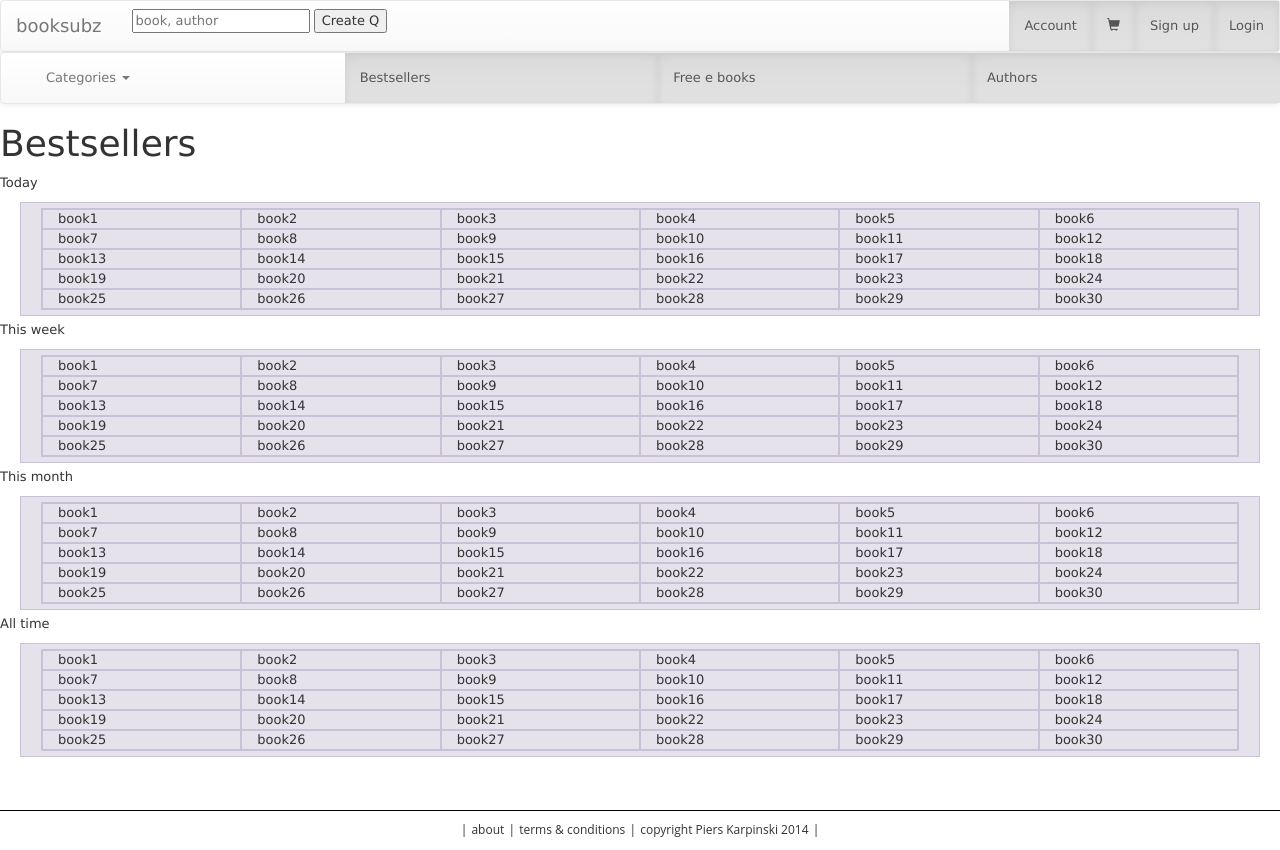
After one commit to PiersKarpinski/project_3_booksubz, a Rails app: template app/views/index/index.html.erb in a window 1280 px wide. The commit adds this page. Run offline with Rails 7, Linux system fonts and the light colour scheme; the template is opened without the code that fills it, so the values that code supplies are empty; style sheets or scripts are compiled from the project's sources; parts of the project's set-up code (start-up, migrations or seed data) failed here and were passed over; some libraries are stand-ins or nearby versions.

Commit message:
basic homepage layout

```diff
--- a/app/assets/stylesheets/scaffolds.css.scss
+++ b/app/assets/stylesheets/scaffolds.css.scss
@@ -109,3 +109,20 @@ html, body {
   padding: 10px 0px 10px 0px;
   font-size: 12px;
 }
+
+.show-grid{
+margin-top: 10px;
+margin-bottom: 10px;
+background-color: #eee;
+background-color: rgba(86,61,124,.15);
+border: 1px solid #ddd;
+border: 1px solid rgba(86,61,124,.2);
+}
+
+.show-grid div {
+border: 1px solid rgba(86,61,124,.2);
+}
+
+.row {
+  margin: 5px 20px 5px 20px;
+}
--- /dev/null
+++ b/app/controllers/index_controller.rb
@@ -0,0 +1,3 @@
+class IndexController < ApplicationController
+
+end
--- /dev/null
+++ b/app/views/index/index.html.erb
@@ -0,0 +1,153 @@
+<h1>Bestsellers</h1>
+
+<p>Today</p>
+<section class="bestsellers">
+  <div class= "row show-grid">
+    <div class="row">
+      <div class="col-xs-6 col-sm-4 col-md-2">book1</div>
+      <div class="col-xs-6 col-sm-4 col-md-2">book2</div>
+      <div class="col-xs-6 col-sm-4 col-md-2">book3</div>
+      <div class="col-xs-6 col-sm-4 col-md-2">book4</div>
+      <div class="col-xs-6 col-sm-4 col-md-2">book5</div>
+      <div class="col-xs-6 col-sm-4 col-md-2">book6</div>
+      <div class="col-xs-6 col-sm-4 col-md-2">book7</div>
+      <div class="col-xs-6 col-sm-4 col-md-2">book8</div>
+      <div class="col-xs-6 col-sm-4 col-md-2">book9</div>
+      <div class="col-xs-6 col-sm-4 col-md-2">book10</div>
+      <div class="col-xs-6 col-sm-4 col-md-2">book11</div>
+      <div class="col-xs-6 col-sm-4 col-md-2">book12</div>
+      <div class="col-xs-6 col-sm-4 col-md-2">book13</div>
+      <div class="col-xs-6 col-sm-4 col-md-2">book14</div>
+      <div class="col-xs-6 col-sm-4 col-md-2">book15</div>
+      <div class="col-xs-6 col-sm-4 col-md-2">book16</div>
+      <div class="col-xs-6 col-sm-4 col-md-2">book17</div>
+      <div class="col-xs-6 col-sm-4 col-md-2">book18</div>
+      <div class="col-xs-6 col-sm-4 col-md-2">book19</div>
+      <div class="col-xs-6 col-sm-4 col-md-2">book20</div>
+      <div class="col-xs-6 col-sm-4 col-md-2">book21</div>
+      <div class="col-xs-6 col-sm-4 col-md-2">book22</div>
+      <div class="col-xs-6 col-sm-4 col-md-2">book23</div>
+      <div class="col-xs-6 col-sm-4 col-md-2">book24</div>
+      <div class="col-xs-6 col-sm-4 col-md-2">book25</div>
+      <div class="col-xs-6 col-sm-4 col-md-2">book26</div>
+      <div class="col-xs-6 col-sm-4 col-md-2">book27</div>
+      <div class="col-xs-6 col-sm-4 col-md-2">book28</div>
+      <div class="col-xs-6 col-sm-4 col-md-2">book29</div>
+      <div class="col-xs-6 col-sm-4 col-md-2">book30</div>
+    </div>
+  </div>
+</section>
+
+<p>This week</p>
+<section class="bestsellers">
+  <div class= "row show-grid">
+    <div class="row">
+      <div class="col-xs-6 col-sm-4 col-md-2">book1</div>
+      <div class="col-xs-6 col-sm-4 col-md-2">book2</div>
+      <div class="col-xs-6 col-sm-4 col-md-2">book3</div>
+      <div class="col-xs-6 col-sm-4 col-md-2">book4</div>
+      <div class="col-xs-6 col-sm-4 col-md-2">book5</div>
+      <div class="col-xs-6 col-sm-4 col-md-2">book6</div>
+      <div class="col-xs-6 col-sm-4 col-md-2">book7</div>
+      <div class="col-xs-6 col-sm-4 col-md-2">book8</div>
+      <div class="col-xs-6 col-sm-4 col-md-2">book9</div>
+      <div class="col-xs-6 col-sm-4 col-md-2">book10</div>
+      <div class="col-xs-6 col-sm-4 col-md-2">book11</div>
+      <div class="col-xs-6 col-sm-4 col-md-2">book12</div>
+      <div class="col-xs-6 col-sm-4 col-md-2">book13</div>
+      <div class="col-xs-6 col-sm-4 col-md-2">book14</div>
+      <div class="col-xs-6 col-sm-4 col-md-2">book15</div>
+      <div class="col-xs-6 col-sm-4 col-md-2">book16</div>
+      <div class="col-xs-6 col-sm-4 col-md-2">book17</div>
+      <div class="col-xs-6 col-sm-4 col-md-2">book18</div>
+      <div class="col-xs-6 col-sm-4 col-md-2">book19</div>
+      <div class="col-xs-6 col-sm-4 col-md-2">book20</div>
+      <div class="col-xs-6 col-sm-4 col-md-2">book21</div>
+      <div class="col-xs-6 col-sm-4 col-md-2">book22</div>
+      <div class="col-xs-6 col-sm-4 col-md-2">book23</div>
+      <div class="col-xs-6 col-sm-4 col-md-2">book24</div>
+      <div class="col-xs-6 col-sm-4 col-md-2">book25</div>
+      <div class="col-xs-6 col-sm-4 col-md-2">book26</div>
+      <div class="col-xs-6 col-sm-4 col-md-2">book27</div>
+      <div class="col-xs-6 col-sm-4 col-md-2">book28</div>
+      <div class="col-xs-6 col-sm-4 col-md-2">book29</div>
+      <div class="col-xs-6 col-sm-4 col-md-2">book30</div>
+    </div>
+  </div>
+</section>
+
+<p>This month</p>
+<section class="bestsellers">
+  <div class= "row show-grid">
+    <div class="row">
+      <div class="col-xs-6 col-sm-4 col-md-2">book1</div>
+      <div class="col-xs-6 col-sm-4 col-md-2">book2</div>
+      <div class="col-xs-6 col-sm-4 col-md-2">book3</div>
+      <div class="col-xs-6 col-sm-4 col-md-2">book4</div>
+      <div class="col-xs-6 col-sm-4 col-md-2">book5</div>
+      <div class="col-xs-6 col-sm-4 col-md-2">book6</div>
+      <div class="col-xs-6 col-sm-4 col-md-2">book7</div>
+      <div class="col-xs-6 col-sm-4 col-md-2">book8</div>
+      <div class="col-xs-6 col-sm-4 col-md-2">book9</div>
+      <div class="col-xs-6 col-sm-4 col-md-2">book10</div>
+      <div class="col-xs-6 col-sm-4 col-md-2">book11</div>
+      <div class="col-xs-6 col-sm-4 col-md-2">book12</div>
+      <div class="col-xs-6 col-sm-4 col-md-2">book13</div>
+      <div class="col-xs-6 col-sm-4 col-md-2">book14</div>
+      <div class="col-xs-6 col-sm-4 col-md-2">book15</div>
+      <div class="col-xs-6 col-sm-4 col-md-2">book16</div>
+      <div class="col-xs-6 col-sm-4 col-md-2">book17</div>
+      <div class="col-xs-6 col-sm-4 col-md-2">book18</div>
+      <div class="col-xs-6 col-sm-4 col-md-2">book19</div>
+      <div class="col-xs-6 col-sm-4 col-md-2">book20</div>
+      <div class="col-xs-6 col-sm-4 col-md-2">book21</div>
+      <div class="col-xs-6 col-sm-4 col-md-2">book22</div>
+      <div class="col-xs-6 col-sm-4 col-md-2">book23</div>
+      <div class="col-xs-6 col-sm-4 col-md-2">book24</div>
+      <div class="col-xs-6 col-sm-4 col-md-2">book25</div>
+      <div class="col-xs-6 col-sm-4 col-md-2">book26</div>
+      <div class="col-xs-6 col-sm-4 col-md-2">book27</div>
+      <div class="col-xs-6 col-sm-4 col-md-2">book28</div>
+      <div class="col-xs-6 col-sm-4 col-md-2">book29</div>
+      <div class="col-xs-6 col-sm-4 col-md-2">book30</div>
+    </div>
+  </div>
+</section>
+
+<p>All time</p>
+<section class="bestsellers">
+  <div class= "row show-grid">
+    <div class="row">
+      <div class="col-xs-6 col-sm-4 col-md-2">book1</div>
+      <div class="col-xs-6 col-sm-4 col-md-2">book2</div>
+      <div class="col-xs-6 col-sm-4 col-md-2">book3</div>
+      <div class="col-xs-6 col-sm-4 col-md-2">book4</div>
+      <div class="col-xs-6 col-sm-4 col-md-2">book5</div>
+      <div class="col-xs-6 col-sm-4 col-md-2">book6</div>
+      <div class="col-xs-6 col-sm-4 col-md-2">book7</div>
+      <div class="col-xs-6 col-sm-4 col-md-2">book8</div>
+      <div class="col-xs-6 col-sm-4 col-md-2">book9</div>
+      <div class="col-xs-6 col-sm-4 col-md-2">book10</div>
+      <div class="col-xs-6 col-sm-4 col-md-2">book11</div>
+      <div class="col-xs-6 col-sm-4 col-md-2">book12</div>
+      <div class="col-xs-6 col-sm-4 col-md-2">book13</div>
+      <div class="col-xs-6 col-sm-4 col-md-2">book14</div>
+      <div class="col-xs-6 col-sm-4 col-md-2">book15</div>
+      <div class="col-xs-6 col-sm-4 col-md-2">book16</div>
+      <div class="col-xs-6 col-sm-4 col-md-2">book17</div>
+      <div class="col-xs-6 col-sm-4 col-md-2">book18</div>
+      <div class="col-xs-6 col-sm-4 col-md-2">book19</div>
+      <div class="col-xs-6 col-sm-4 col-md-2">book20</div>
+      <div class="col-xs-6 col-sm-4 col-md-2">book21</div>
+      <div class="col-xs-6 col-sm-4 col-md-2">book22</div>
+      <div class="col-xs-6 col-sm-4 col-md-2">book23</div>
+      <div class="col-xs-6 col-sm-4 col-md-2">book24</div>
+      <div class="col-xs-6 col-sm-4 col-md-2">book25</div>
+      <div class="col-xs-6 col-sm-4 col-md-2">book26</div>
+      <div class="col-xs-6 col-sm-4 col-md-2">book27</div>
+      <div class="col-xs-6 col-sm-4 col-md-2">book28</div>
+      <div class="col-xs-6 col-sm-4 col-md-2">book29</div>
+      <div class="col-xs-6 col-sm-4 col-md-2">book30</div>
+    </div>
+  </div>
+</section>
--- a/app/views/layouts/application.html.erb
+++ b/app/views/layouts/application.html.erb
@@ -2,12 +2,12 @@
 <html>
 <head>
   <title>BooksubzApp</title>
+  <meta name="viewport" content="width=device-width, initial-scale=1">
   <!-- BOOTSTRAP Latest compiled and minified CSS -->
   <link rel="stylesheet" href="https://maxcdn.bootstrapcdn.com/bootstrap/3.2.0/css/bootstrap.min.css">
   <!-- BOOTSTRAP Optional theme -->
   <link rel="stylesheet" href="https://maxcdn.bootstrapcdn.com/bootstrap/3.2.0/css/bootstrap-theme.min.css">
   <!-- BOOTSTRAP Latest compiled and minified JavaScript -->
-
   <%= stylesheet_link_tag    "application", :media => "all" %>
   <%= javascript_include_tag "application" %>
   <%= csrf_meta_tags %>
--- a/config/routes.rb
+++ b/config/routes.rb
@@ -11,7 +11,7 @@ BooksubzApp::Application.routes.draw do
 
   resources :orders
 
-  root to: "books#index"
+  root to: "index#index"
 
 
   # The priority is based upon order of creation:
```
